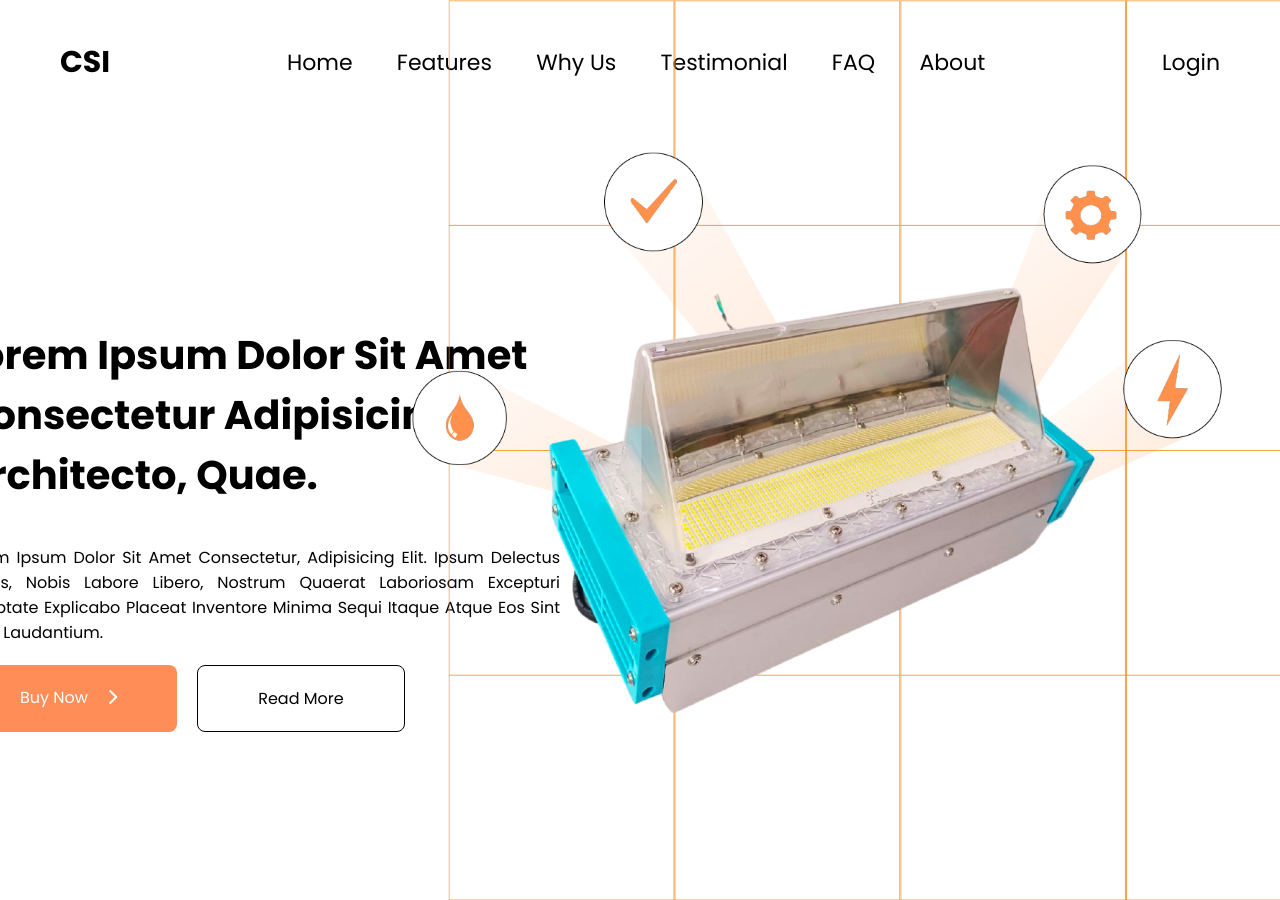
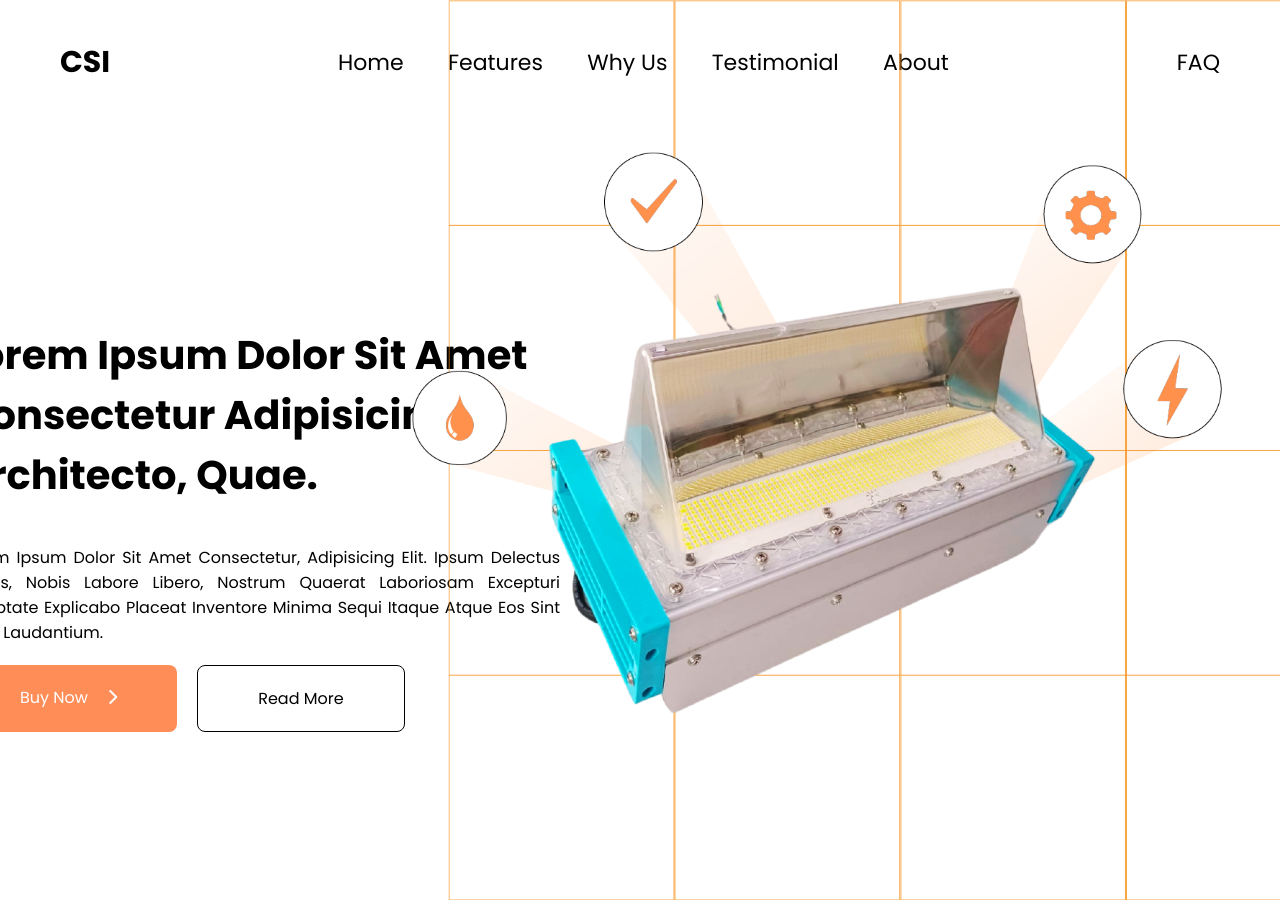
Before and after one commit to habibahmad1/newcahaya, a plain HTML site: page index.html in a window 1280 px wide. Shown: the top 900 px of the page. Drawn offline with Linux system fonts and the light colour scheme.

Commit message:
edit navbar

```diff
--- a/index.html
+++ b/index.html
@@ -19,11 +19,10 @@
           <a href="#features">Features</a>
           <a href="#why">Why Us</a>
           <a href="#Testimonial">Testimonial</a>
-          <a href="#faq">FAQ</a>
           <a href="#about">About</a>
         </nav>
         <div class="login">
-          <a href="#" class="login">Login</a>
+          <a href="#" class="login">FAQ</a>
         </div>
       </section>
       <section class="hero">
```
